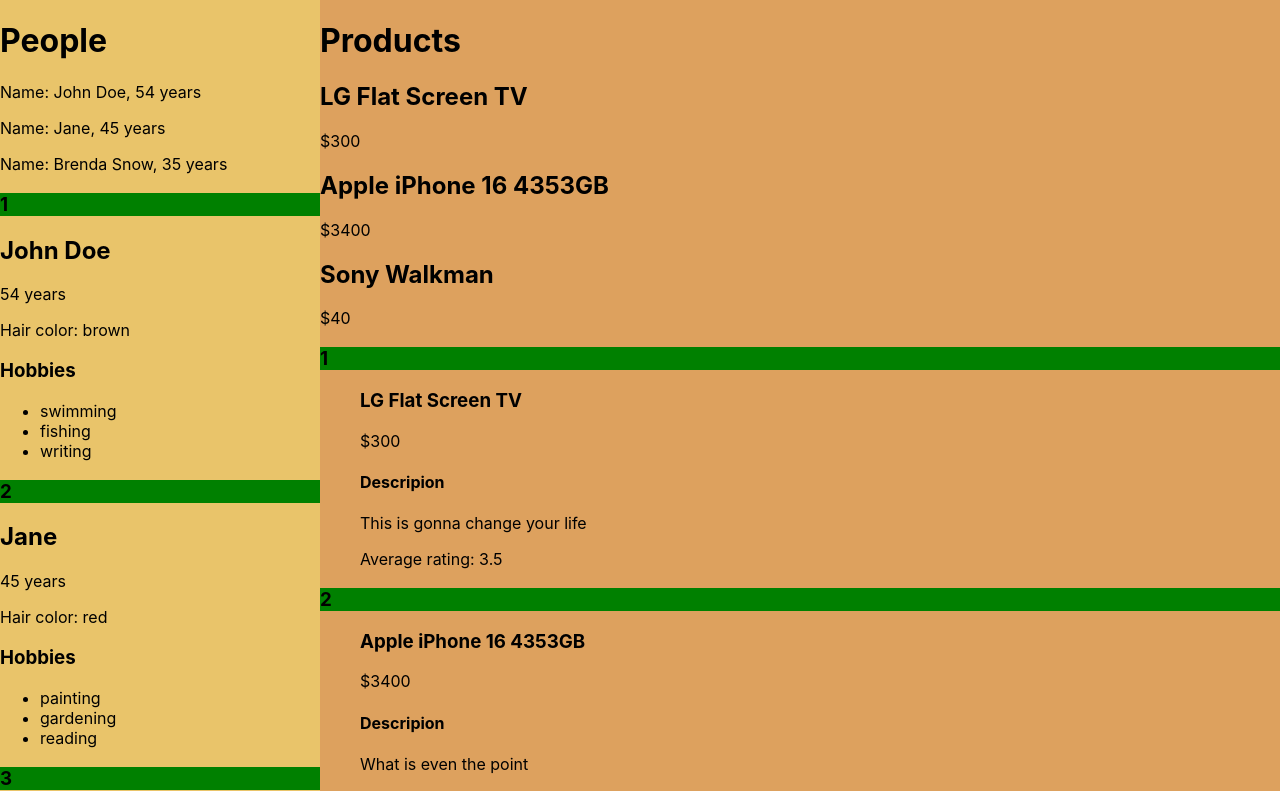
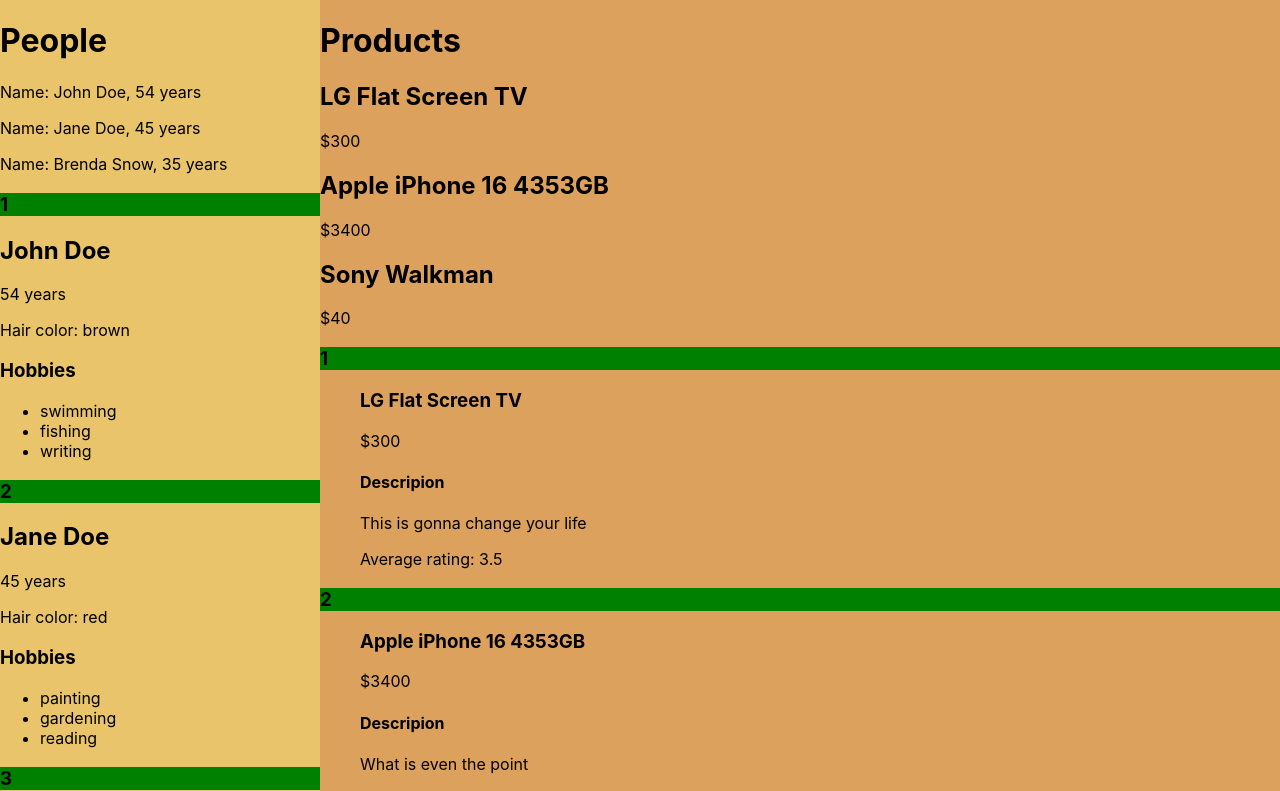
Before and after one commit to csengebalogh/react-patterns, a React (Create React App) app: page / in a window 1280 px wide. Shown: the top 791 px of the page. Built offline with nearby package versions, Linux system fonts and the light colour scheme.

Commit message:
Refactor

```diff
--- a/src/Lists.js
+++ b/src/Lists.js
@@ -6,7 +6,7 @@
         hobbies: ['swimming', 'fishing', 'writing']
     },
     {
-        name: 'Jane',
+        name: 'Jane Doe',
         age: 45,
         hairColor: 'red',
         hobbies: ['painting', 'gardening', 'reading']
--- a/src/RegularList.js
+++ /dev/null
@@ -1,13 +0,0 @@
-export const RegularList = ({
-    items,
-    resourceName,
-    itemComponent: ItemComponent
- }) => {
-    return (
-        <>
-            {items.map((item, i) => (
-                <ItemComponent key={i} {...{ [resourceName]:  item}}/>
-            ))}
-        </>
-    )
-}
--- /dev/null
+++ b/src/models/NumberedList.js
@@ -0,0 +1,19 @@
+const NumberedList = ({
+    items,
+    resourceName,
+    itemComponent: ItemComponent
+ }) => {
+    return (
+        <>
+
+            {items.map((item, i) => (
+                <div key={i}>
+                <h3 style={{ backgroundColor: 'green'}}>{i + 1}</h3>
+                <ItemComponent {...{ [resourceName]:  item}}/>
+                </div>
+            ))}
+        </>
+    )
+}
+
+export default NumberedList
--- a/src/NumberedList.js
+++ b/src/models/RegularList.js
@@ -1,17 +1,15 @@
-export const NumberedList = ({
+const RegularList = ({
     items,
     resourceName,
     itemComponent: ItemComponent
  }) => {
     return (
         <>
-
             {items.map((item, i) => (
-                <>
-                <h3 style={{ backgroundColor: 'green'}}>{i + 1}</h3>
                 <ItemComponent key={i} {...{ [resourceName]:  item}}/>
-                </>
             ))}
         </>
     )
 }
+
+export default RegularList
--- /dev/null
+++ b/src/models/index.js
@@ -0,0 +1,2 @@
+export { default as NumberedList } from './NumberedList'
+export { default as RegularList } from './RegularList'
--- a/src/people/LargePersonListItem.js
+++ b/src/people/LargePersonListItem.js
@@ -1,4 +1,4 @@
-export const LargePersonListItem = ({ person }) => {
+const LargePersonListItem = ({ person }) => {
     const { name, age, hairColor, hobbies } = person
 
     return (
@@ -14,3 +14,5 @@
         </>
     )
 }
+
+export default LargePersonListItem
--- a/src/people/SmallPersonListItem.js
+++ b/src/people/SmallPersonListItem.js
@@ -1,7 +1,9 @@
-export const SmallPersonListItem = ({person}) => {
+const SmallPersonListItem = ({person}) => {
     const { name, age} = person
 
     return (
         <p>Name: {name}, {age} years</p>
     )
 }
+
+export default SmallPersonListItem
--- /dev/null
+++ b/src/people/index.js
@@ -0,0 +1,2 @@
+export { default as SmallPersonListItem } from './SmallPersonListItem'
+export { default as LargePersonListItem } from './LargePersonListItem'
--- a/src/products/LargeProductListItem.js
+++ b/src/products/LargeProductListItem.js
@@ -1,4 +1,4 @@
-export const LargeProductListItem = ({ product}) => {
+const LargeProductListItem = ({ product}) => {
     const { name, price, desc, rating } = product
 
     return (
@@ -13,3 +13,5 @@
         </>
     )
 }
+
+export default LargeProductListItem
--- a/src/products/SmallProductListItem.js
+++ b/src/products/SmallProductListItem.js
@@ -1,4 +1,4 @@
-export const SmallProductListItem = ({ product }) => {
+const SmallProductListItem = ({ product }) => {
     const { name, price } = product
 
     return (
@@ -8,3 +8,5 @@
         </>
     )
 }
+
+export default SmallProductListItem
--- /dev/null
+++ b/src/products/index.js
@@ -0,0 +1,2 @@
+export { default as SmallProductListItem } from './SmallProductListItem'
+export { default as LargeProductListItem } from './LargeProductListItem'
```
Also changed, not shown: src/App.js (+3 -6 lines).
